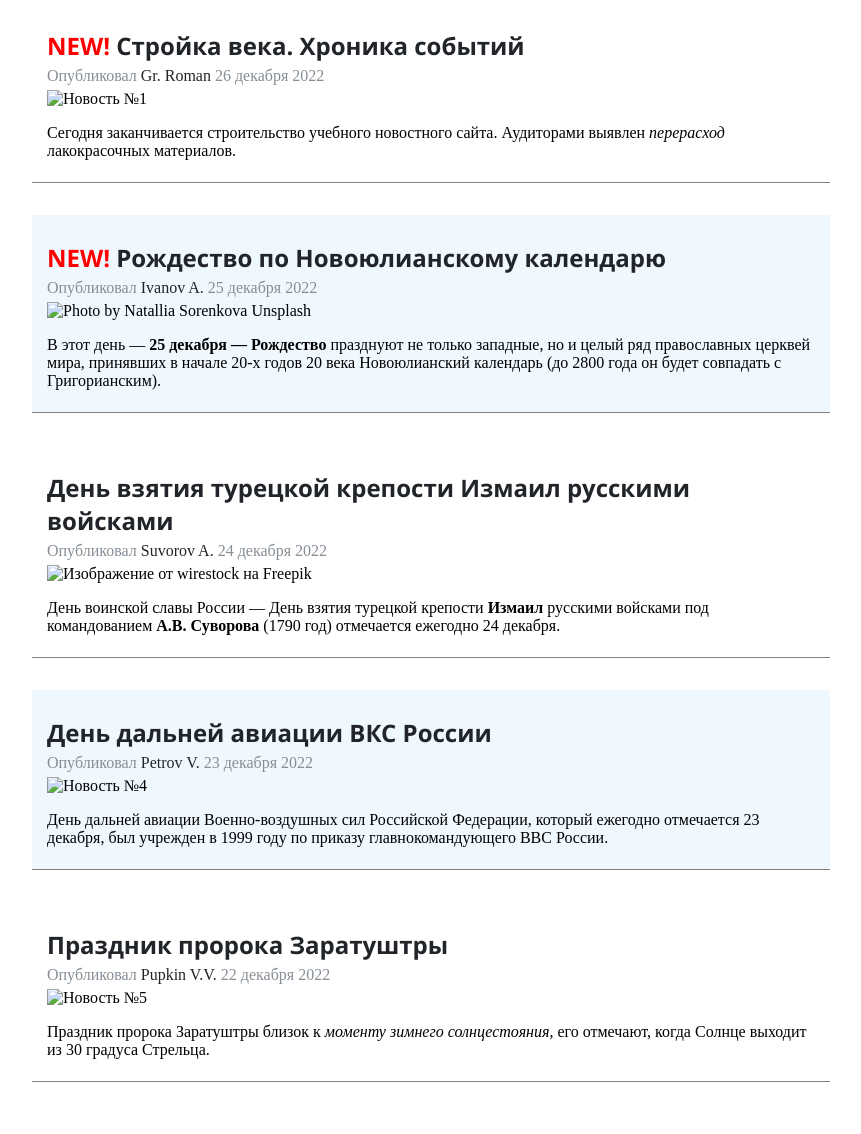
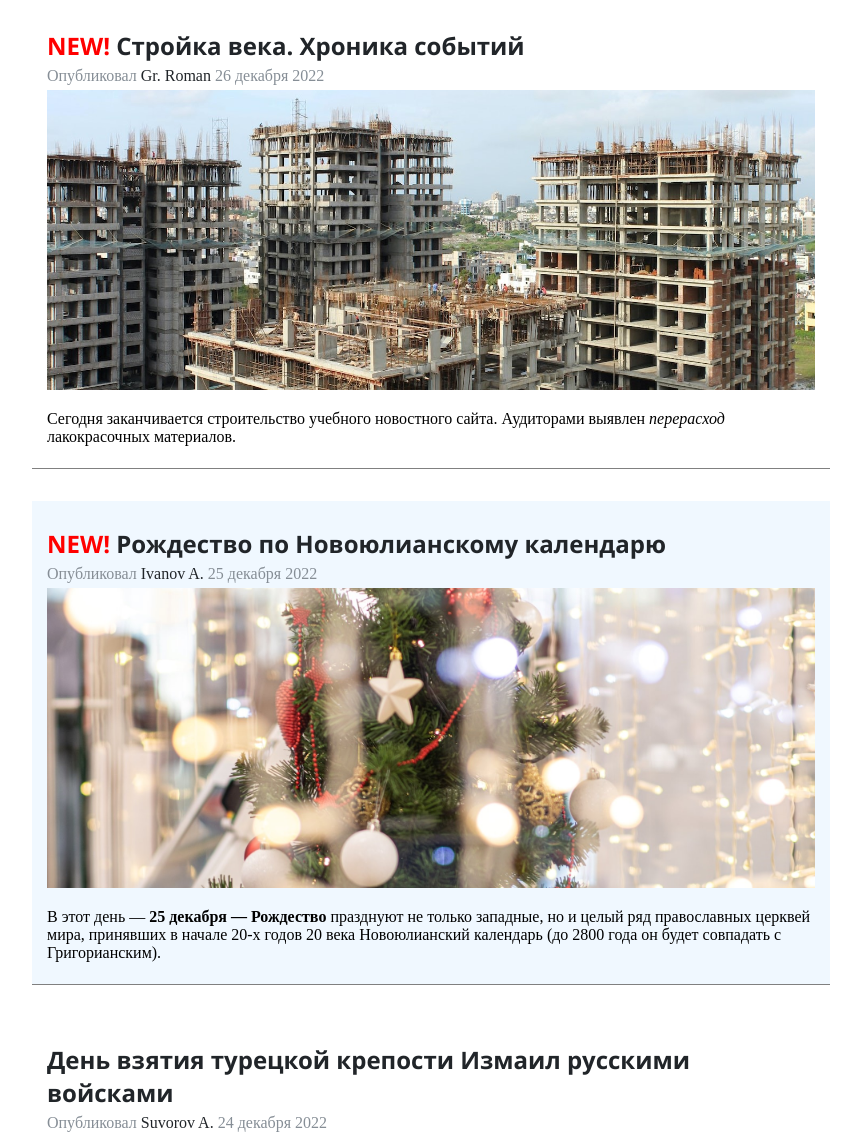
Before and after one commit to GrGrGrRoman/Task_5.10, a plain HTML site: page index.html in a window 1280 px wide. Shown: the part 397-1531 px from the top of the page, without its empty margins (209-1070 px from the left). Drawn offline with Linux system fonts and the light colour scheme; the site is published under a folder, as on GitHub Pages, so addresses that start at the root find nothing.

Commit message:
update files

```diff
--- a/index.html
+++ b/index.html
@@ -21,7 +21,7 @@
                 Опубликовал <a href="#">Gr. Roman</a>
                 26 декабря 2022
             </div>
-            <img src="/img/n1.jpg" alt="Новость №1">
+            <img src="img/n1.jpg" alt="Новость №1">
             <p>Сегодня заканчивается строительство учебного новостного сайта. Аудиторами выявлен <span class="italic">перерасход</span> лакокрасочных материалов.</p>
         </article>
         <article>
@@ -32,7 +32,7 @@
                 Опубликовал <a href="#">Ivanov A.</a>
                 25 декабря 2022
             </div>
-            <img src="/img/n2.jpg" alt="Photo by Natallia Sorenkova Unsplash">
+            <img src="img/n2.jpg" alt="Photo by Natallia Sorenkova Unsplash">
             <p>В этот день — <span class="bold">25 декабря — Рождество</span>  празднуют не только западные, но и целый ряд православных церквей мира, принявших в начале 20-х годов 20 века Новоюлианский календарь (до 2800 года он будет совпадать с Григорианским).</p>
         </article>
         <article>
@@ -43,7 +43,7 @@
                 Опубликовал <a href="#">Suvorov A.</a>
                 24 декабря 2022
             </div>
-            <img src="/img/n3.jpg" alt="Изображение от wirestock на Freepik">
+            <img src="img/n3.jpg" alt="Изображение от wirestock на Freepik">
             <p>День воинской славы России — День взятия турецкой крепости <span class="bold">Измаил</span> русскими войсками под командованием <span class="bold">А.В. Суворова</span> (1790 год) отмечается ежегодно 24 декабря.</p>
         </article>
         <article>
@@ -54,7 +54,7 @@
                 Опубликовал <a href="#">Petrov V.</a>
                 23 декабря 2022
             </div>
-            <img src="/img/n4.jpg" alt="Новость №4">
+            <img src="img/n4.jpg" alt="Новость №4">
             <p>День дальней авиации Военно-воздушных сил Российской Федерации, который ежегодно отмечается 23 декабря, был учрежден в 1999 году по приказу главнокомандующего ВВС России.</p>
         </article>
         <article>
@@ -65,7 +65,7 @@
                 Опубликовал <a href="#">Pupkin V.V.</a>
                 22 декабря 2022
             </div>
-            <img src="/img/n5.jpg" alt="Новость №5">
+            <img src="img/n5.jpg" alt="Новость №5">
             <p>Праздник пророка Заратуштры близок к <span class="italic">моменту зимнего солнцестояния</span>, его отмечают, когда Солнце выходит из 30 градуса Стрельца.</p>
         </article>
     </section>
--- a/styles.css
+++ b/styles.css
@@ -8,7 +8,7 @@ header {
     align-items: center;
     justify-content: center;
     height: 350px;
-    background: url(/img/bg_h1.jpg);
+    background: url(img/bg_h1.jpg);
     background-size: cover;
 }
 
```
